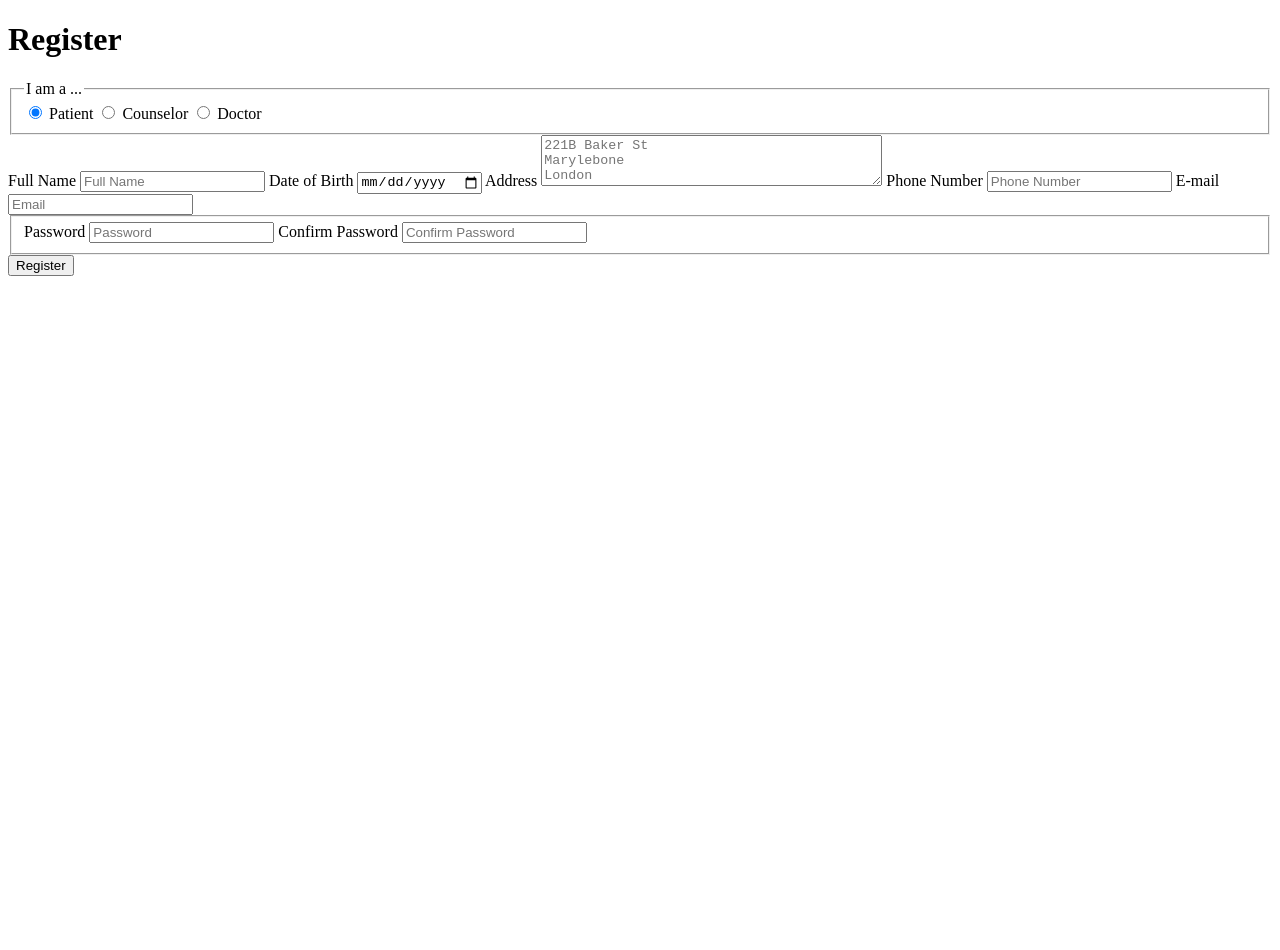
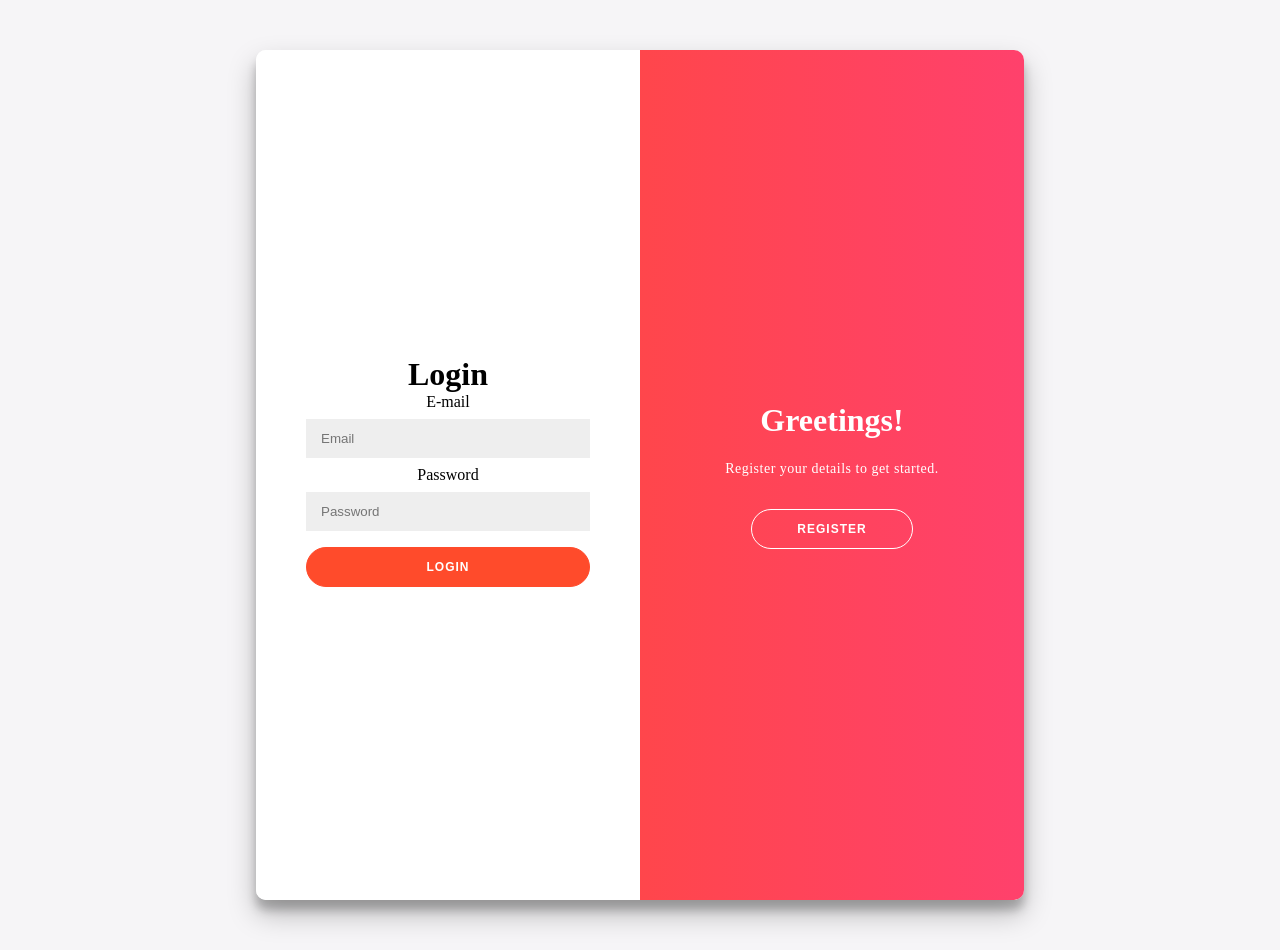
Before and after one commit to KarnikShah/spm_project, a plain HTML site: page login/authenticate.html in a window 1280 px wide. Before the commit the page ends 800 px from the top, so only its background shows below. Drawn offline with Linux system fonts and the light colour scheme.

Commit message:
Combine authentication page and add tentative css.

```diff
--- /dev/null
+++ b/login/authenticate.css
@@ -0,0 +1,182 @@
+* {
+    box-sizing: border-box;
+}
+
+body {
+    background: #f6f5f7;
+    display: flex;
+    justify-content: center;
+    align-items: center;
+    flex-direction: column;
+    height: 100%;
+    margin: 50px 0 50px;
+}
+
+h1 {
+    font-weight: bold;
+    margin: 0;
+}
+
+p {
+    font-size: 14px;
+    font-weight: 100;
+    line-height: 20px;
+    letter-spacing: 0.5px;
+    margin: 20px 0 30px;
+}
+
+button, input[type=submit] {
+    border-radius: 20px;
+    border: 1px solid #FF4B2B;
+    background-color: #FF4B2B;
+    color: #FFFFFF;
+    font-size: 12px;
+    font-weight: bold;
+    padding: 12px 45px;
+    letter-spacing: 1px;
+    text-transform: uppercase;
+    transition: transform 80ms ease-in;
+}
+
+button:active, input[type=submit]:active {
+    transform: scale(0.95);
+}
+
+button:focus, input[type=submit]:focus {
+    outline: none;
+}
+
+button.ghost {
+    background-color: transparent;
+    border-color: #FFFFFF;
+}
+
+form {
+    background-color: #FFFFFF;
+    display: flex;
+    align-items: center;
+    justify-content: center;
+    flex-direction: column;
+    padding: 0 50px;
+    height: 100%;
+    text-align: center;
+}
+
+input {
+    background-color: #eee;
+    border: none;
+    padding: 12px 15px;
+    margin: 8px 0;
+    width: 100%;
+}
+
+textarea {
+    max-width: 100%;
+}
+
+.container {
+    background-color: #fff;
+    border-radius: 10px;
+    box-shadow: 0 14px 28px rgba(0, 0, 0, 0.25),
+        0 10px 10px rgba(0, 0, 0, 0.22);
+    position: relative;
+    overflow: hidden;
+    width: 768px;
+    max-width: 100%;
+    min-height: 850px;
+}
+
+.form-container {
+    position: absolute;
+    top: 0;
+    height: 100%;
+    transition: all 0.6s ease-in-out;
+}
+
+.login-container {
+    left: 0;
+    width: 50%;
+    z-index: 2;
+}
+
+.container.right-panel-active .login-container {
+    transform: translateX(100%);
+}
+
+.register-container {
+    left: 0;
+    width: 50%;
+    opacity: 0;
+    z-index: 1;
+}
+
+.container.right-panel-active .register-container {
+    transform: translateX(100%);
+    opacity: 1;
+    z-index: 5;
+}
+
+.overlay-container {
+    position: absolute;
+    top: 0;
+    left: 50%;
+    width: 50%;
+    height: 100%;
+    overflow: hidden;
+    transition: transform 0.6s ease-in-out;
+    z-index: 100;
+}
+
+.container.right-panel-active .overlay-container {
+    transform: translateX(-100%);
+}
+
+.overlay {
+    background: linear-gradient(to right, #FF4B2B, #FF416C);
+    background-repeat: no-repeat;
+    background-size: cover;
+    background-position: 0 0;
+    color: #FFFFFF;
+    position: relative;
+    left: -100%;
+    height: 100%;
+    width: 200%;
+    transform: translateX(0);
+    transition: transform 0.6s ease-in-out;
+}
+
+.container.right-panel-active .overlay {
+    transform: translateX(50%);
+}
+
+.overlay-panel {
+    position: absolute;
+    display: flex;
+    align-items: center;
+    justify-content: center;
+    flex-direction: column;
+    padding: 0 40px;
+    text-align: center;
+    top: 0;
+    height: 100%;
+    width: 50%;
+    transform: translateX(0);
+    transition: transform 0.6s ease-in-out;
+}
+
+.overlay-left {
+    transform: translateX(-20%);
+}
+
+.container.right-panel-active .overlay-left {
+    transform: translateX(0);
+}
+
+.overlay-right {
+    right: 0;
+    transform: translateX(0);
+}
+
+.container.right-panel-active .overlay-right {
+    transform: translateX(20%);
+}
--- a/login/authenticate.html
+++ b/login/authenticate.html
@@ -3,13 +3,39 @@
 
 <head>
     <meta charset="UTF-8">
+    <link rel="stylesheet" href="authenticate.css">
     <script src="./authenticate.js" defer></script>
     </link>
 </head>
 
 <body>
-    <div class="container">
-        <div class="form-container">
+    <div class="container" id="authenticate-container">
+        <div class="form-container login-container">
+            <!-- TODO: formaction should link to relevant php -->
+            <form action="???login???.php" method="get" autocomplete="on" name="form">
+                <h1>Login</h1>
+                <!-- Email -->
+                <label for="email">E-mail</label>
+                <input type="email" name="email" id="email" placeholder="Email" autocomplete="email" required>
+                <!-- Password -->
+                <label for="password">Password</label>
+                <input type="password" name="password" id="password" placeholder="Password" autocomplete="current-password" minlength="8" required>
+                <!-- User Type -->
+                <!-- <fieldset>
+                    <legend>I am a ...</legend>
+                    <input type="radio" name="type" value="patient" id="patient" checked>
+                    <label for="patient">Patient</label>
+                    <input type="radio" name="type" value="counselor" id="counselor">
+                    <label for="counselor">Counselor</label>
+                    <input type="radio" name="type" value="doctor" id="doctor">
+                    <label for="doctor">Doctor</label>
+                </fieldset> -->
+
+                <!-- Submit -->
+                <input type="submit" value="Login">
+            </form>
+        </div>
+        <div class="form-container register-container">
             <!-- TODO: formaction should link to relevant php -->
             <form action="???register???.php" method="post" autocomplete="on" name="form">
                 <h1>Register</h1>
@@ -28,23 +54,20 @@
                 <input type="text" name="name" id="name" placeholder="Full Name" autocomplete="name" required>
                 <!-- Date of Birth -->
                 <label for="date-of-birth">Date of Birth</label>
-                <input type="date" name="date-of-birth" id="date-of-birth" pattern="\d{4}-\d{2}-\d{2}"
-                    autocomplete="bday" required>
+                <input type="date" name="date-of-birth" id="date-of-birth" pattern="\d{4}-\d{2}-\d{2}" autocomplete="bday" required>
                 <!-- Address -->
                 <label for="address">Address</label>
                 <textarea rows="3" cols="40" name="address" id="address" placeholder="221B Baker St&#10;Marylebone&#10;London&#10;NW1 6XE, UK" autocomplete="street-address" required></textarea>
                 <!-- Phone Number -->
                 <label for="phone">Phone Number</label>
-                <input type="text" name="phone" id="phone" placeholder="Phone Number" pattern="\d*" autocomplete="tel"
-                    required>
+                <input type="text" name="phone" id="phone" placeholder="Phone Number" pattern="\d*" autocomplete="tel" required>
                 <!-- Email -->
                 <label for="email">E-mail</label>
                 <input type="text" name="email" id="email" placeholder="Email" autocomplete="email" required>
                 <!-- Password -->
                 <fieldset>
                     <label for="password">Password</label>
-                    <input type="password" name="password" id="password" placeholder="Password"
-                    autocomplete="new-password" minlength="8" required>
+                    <input type="password" name="password" id="password" placeholder="Password" autocomplete="new-password" minlength="8" required>
                     <label for="password">Confirm Password</label>
                     <input type="password" id="confirm-password" placeholder="Confirm Password" autocomplete="new-password" required>
                 </fieldset>
@@ -53,9 +76,8 @@
                 <!-- Last digit is supposed to be a check digit, but the formula for it could not be found. -->
                 <div id="minc-div" hidden>
                     <label for="minc">MINC (Four letters and 8 numbers)</label>
-                    <input type="text" name="minc" id="minc" placeholder="____-####-####" pattern="[A-Z]{4}-\d{4}-\d{4}"
-                        minlength="14" maxlength="14" disabled>
-                    Note: Currently this website has not signed a Licensed User Agreement with MINC#NIMC.
+                    <input type="text" name="minc" id="minc" placeholder="____-####-####" pattern="[A-Z]{4}-\d{4}-\d{4}" minlength="14" maxlength="14" disabled>
+                    <p>Note: Currently this website has not signed a Licensed User Agreement with MINC#NIMC.</p>
                 </div>
 
 
@@ -63,7 +85,20 @@
                 <input type="submit" value="Register">
             </form>
         </div>
+        <!-- Cover -->
+        <div class="overlay-container">
+            <div class="overlay">
+                <div class="overlay-panel overlay-left">
+                    <h1>Welcome Back!</h1>
+                    <p>Authenticate yourself to connect with us.</p>
+                    <button class="ghost" id="login-choice">Login</button>
+                </div>
+                <div class="overlay-panel overlay-right">
+                    <h1>Greetings!</h1>
+                    <p>Register your details to get started.</p>
+                    <button class="ghost" id="register-choice">Register</button>
+                </div>
+            </div>
+        </div>
     </div>
 </body>
-
-</html>
--- a/login/authenticate.js
+++ b/login/authenticate.js
@@ -4,6 +4,18 @@ const mincDiv = document.getElementById("minc-div");
 const types = document.getElementsByName("type");
 const password = document.getElementById("password");
 const confirmPassword = document.getElementById("confirm-password");
+
+const registerButton = document.getElementById('register-choice');
+const loginButton = document.getElementById('login-choice');
+const authenticateContainer = document.getElementById('authenticate-container');
+
+//Control cover panel.
+registerButton.addEventListener('click', () => {
+	authenticateContainer.classList.add("right-panel-active");
+});
+loginButton.addEventListener('click', () => {
+	authenticateContainer.classList.remove("right-panel-active");
+});
 
 //Auto capitalize and hyphen minc field.
 minc.addEventListener("input", (event) => {
```
Also changed, not shown: login/login.html (deleted, +0 -39 lines).
